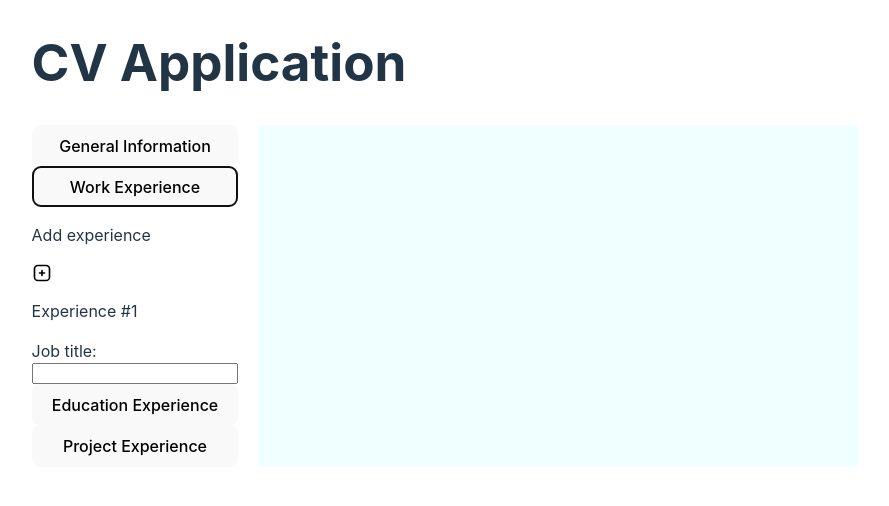
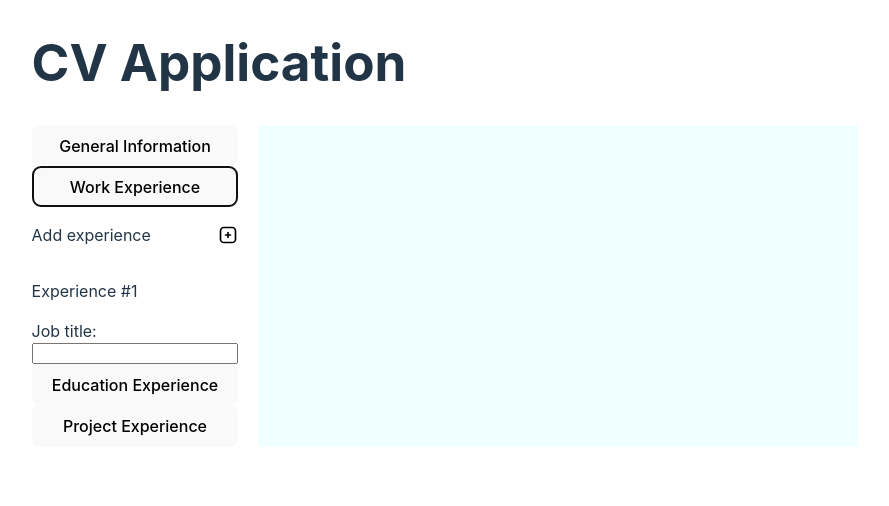
Before and after one commit to AnyueWang/odin_CV_application, a React (Vite) app in the folder cv_app/: page / in a window 1280 px wide. Both pictures are taken after a click on the button "Work Experience". Shown: the top 506 px of the page, without its empty margins (195-1084 px from the left). Built offline with nearby package versions, Linux system fonts and the light colour scheme.

Commit message:
add: new work experience button

```diff
--- a/cv_app/src/App.css
+++ b/cv_app/src/App.css
@@ -31,3 +31,8 @@ body {
 .add-icon {
   width: 20px;
 }
+
+.add-experience-container {
+  flex-direction: row!important;
+  justify-content: space-between;
+}
--- a/cv_app/src/App.jsx
+++ b/cv_app/src/App.jsx
@@ -2,31 +2,13 @@ import { useState } from 'react'
 import './App.css'
 import EditPage from './components/EditPage'
 import DisplayPage from './components/DisplayPage'
-import { v4 as uuidv4 } from 'uuid'
+import helpers from './utilities/helpers'
 
 function App() {
-  const initialGeneralInfo = {
-    firstName: '',
-    lastName: '',
-    title: '',
-  }
-  const initialWorkInfo = [{
-    id: uuidv4(),
-    title: '',
-  }]
-  const initialEducationInfo = [{
-    id: uuidv4(),
-    degree: '',
-  }]
-  const initialProjectInfo = [{
-    id: uuidv4(),
-    name: '',
-  }]
-
-  const [generalInfo, setGeneralInfo] = useState(initialGeneralInfo)
-  const [workInfo, setWorkInfo] = useState(initialWorkInfo)
-  const [educationInfo, setEducationInfo] = useState(initialEducationInfo)
-  const [projectInfo, setProjectInfo] = useState(initialProjectInfo)
+  const [generalInfo, setGeneralInfo] = useState(helpers.newGeneralInfo())
+  const [workInfo, setWorkInfo] = useState(helpers.newWorkInfo())
+  const [educationInfo, setEducationInfo] = useState(helpers.newEducationInfo())
+  const [projectInfo, setProjectInfo] = useState(helpers.newProjectInfo())
 
   return (
     <>
--- /dev/null
+++ b/cv_app/src/components/AddExperience.jsx
@@ -0,0 +1,12 @@
+import addIcon from '../assets/add.svg'
+
+const AddExperience = ({handleClick}) => {
+  return (
+    <div className='add-experience-container'>
+      <p>Add experience</p>
+      <img src={addIcon} alt="add new work experience" className='add-icon' onClick={handleClick} />
+    </div>
+  )
+}
+
+export default AddExperience
--- a/cv_app/src/components/WorkInfo.jsx
+++ b/cv_app/src/components/WorkInfo.jsx
@@ -1,17 +1,18 @@
-import addIcon from '../assets/add.svg'
+import AddExperience from "./AddExperience"
+import helpers from '../utilities/helpers'
 
 const WorkInfo = ({ info, setInfo }) => {
+  const addNewExperience = () => {
+    setInfo(info.concat(helpers.newWorkInfo()))
+  }
   return (
     <form className="info-form">
-      { <>
-      <div>
-        <p>Add experience</p>
-        <img src={addIcon} alt="add new work experience" className='add-icon' />
-      </div>
+      {<>
+        <AddExperience handleClick={addNewExperience} />
         {info.map((eachExp, idx) => {
           return (
             <div key={eachExp.id}>
-              <p>Experience #{idx+1}</p>
+              <p>Experience #{idx + 1}</p>
               <label htmlFor={'job-title-' + eachExp.id}>Job title:</label>
               <input
                 type="text"
@@ -26,7 +27,7 @@ const WorkInfo = ({ info, setInfo }) => {
             </div>
           )
         })}
-        </>
+      </>
       }
 
     </form>
--- /dev/null
+++ b/cv_app/src/utilities/helpers.jsx
@@ -0,0 +1,26 @@
+import { v4 as uuidv4 } from 'uuid'
+
+const newGeneralInfo = () => ({
+  firstName: '',
+  lastName: '',
+  title: '',
+})
+const newWorkInfo = () => [{
+  id: uuidv4(),
+  title: '',
+}]
+const newEducationInfo = () => [{
+  id: uuidv4(),
+  degree: '',
+}]
+const newProjectInfo = () => [{
+  id: uuidv4(),
+  name: '',
+}]
+
+export default {
+  newGeneralInfo,
+  newWorkInfo,
+  newEducationInfo,
+  newProjectInfo,
+}
```
